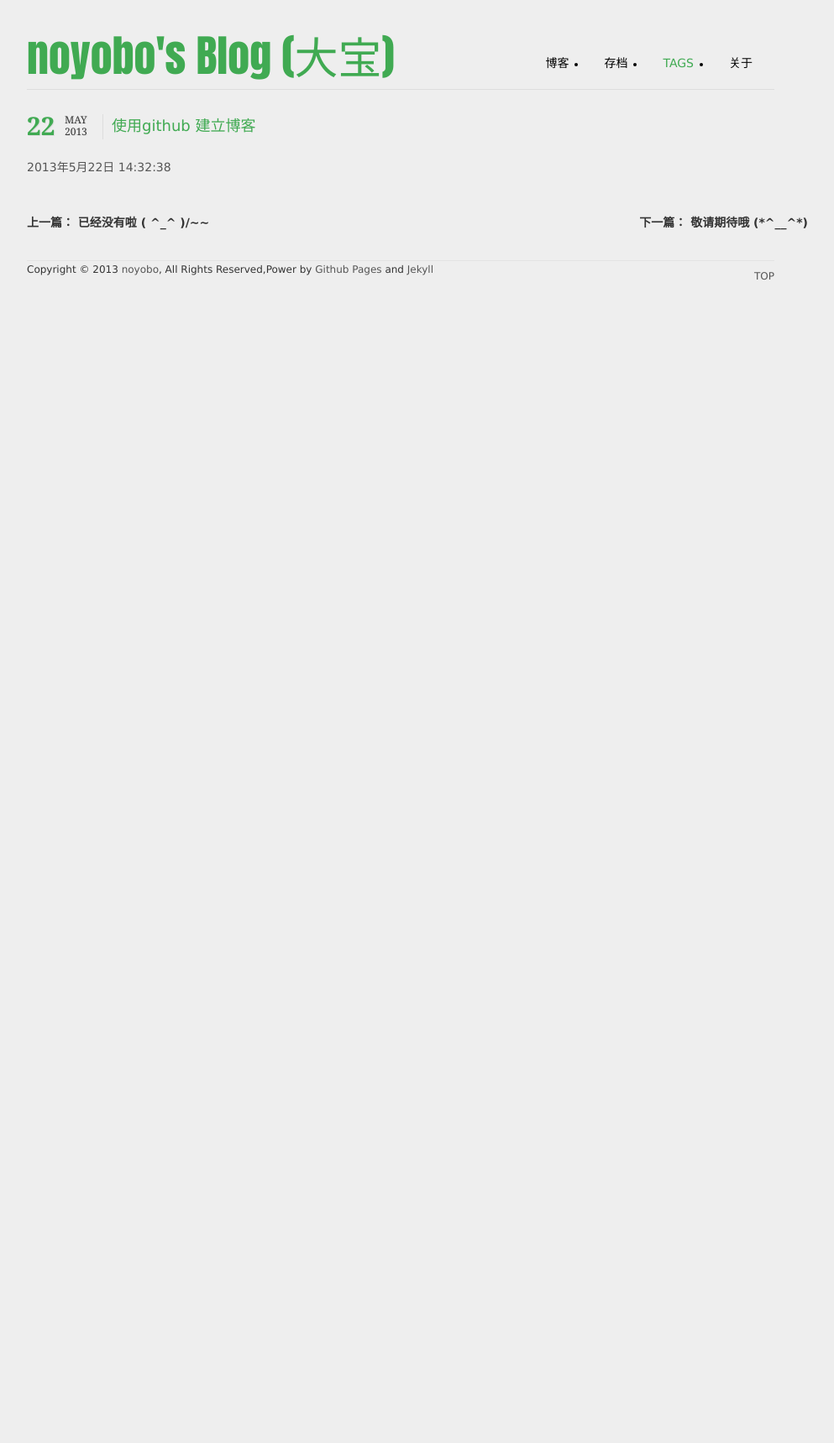
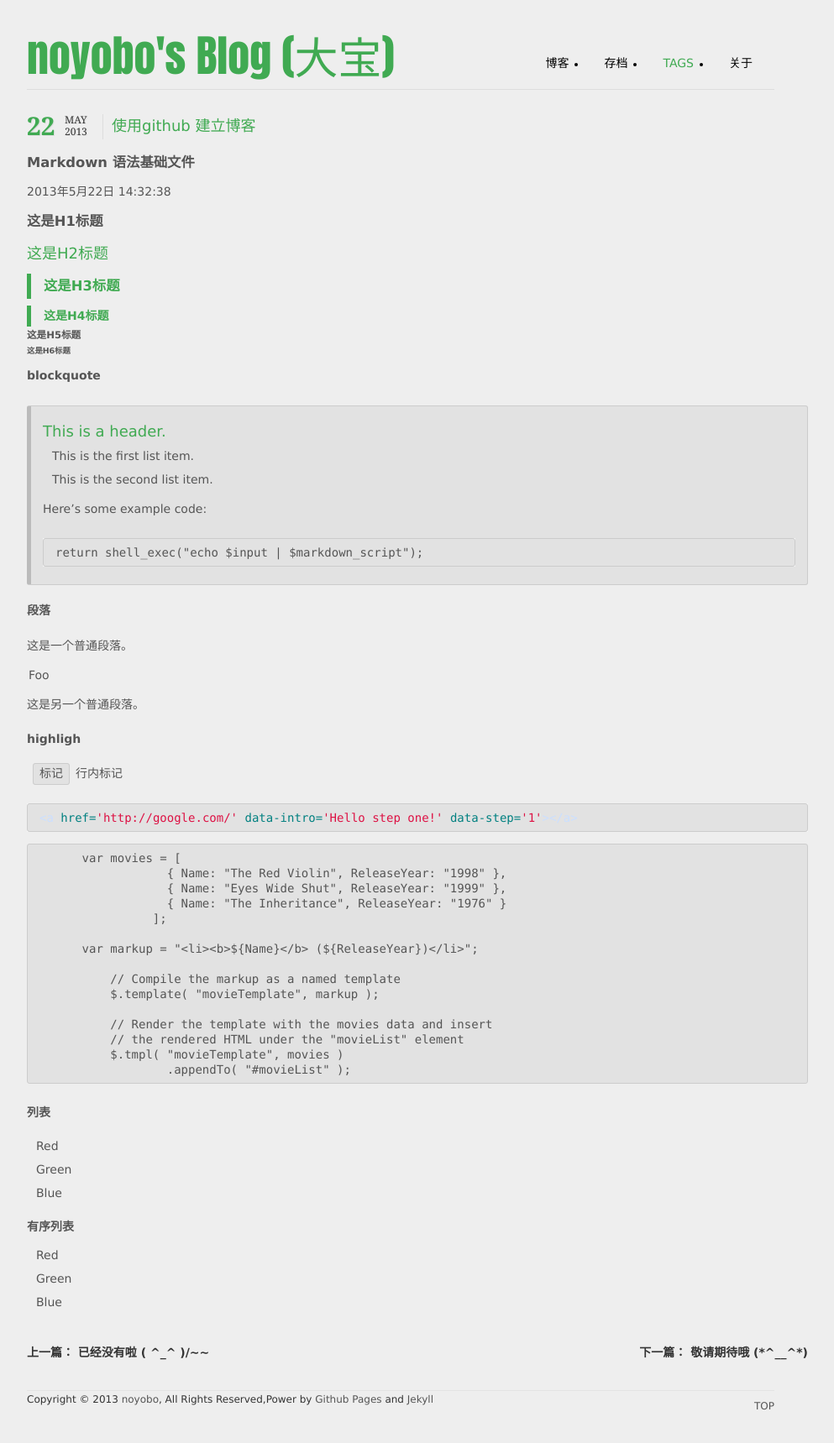
Before and after one commit to noyobo/noyobo.github.com, a Jekyll site: the page built from _posts/2013-05-22-start-blog.md, in a window 1280 px wide. Shown: the whole page at 84% size, without its empty margins (163-1156 px from the left). Built offline with Jekyll 4.4.1, drawn with Linux system fonts in a browser that asks for light colours; Markdown is read by kramdown in place of the engine named in the settings; comment, search, counter and statistics services are not loaded; before the commit the page ends 900 px from its top, so only the background shows below that.

Commit message:
markdown

`````diff
--- a/_posts/2013-05-22-start-blog.md
+++ b/_posts/2013-05-22-start-blog.md
@@ -4,4 +4,73 @@ title: 使用github 建立博客
 tags: blog
 ---
 
+Markdown 语法基础文件
+============
+
 2013年5月22日 14:32:38
+
+#这是H1标题
+##这是H2标题
+###这是H3标题
+####这是H4标题
+#####这是H5标题
+######这是H6标题
+
+**blockquote**
+
+> ## This is a header.
+>
+> 1.   This is the first list item.
+> 2.   This is the second list item.
+>
+> Here's some example code:
+>
+>     return shell_exec("echo $input | $markdown_script");
+
+**段落**
+
+这是一个普通段落。
+
+<table>
+    <tr>
+        <td>Foo</td>
+    </tr>
+</table>
+
+这是另一个普通段落。
+
+**highligh**
+
+`标记`行内标记
+
+```html
+<a href='http://google.com/' data-intro='Hello step one!' data-step='1'></a>
+````
+
+```JavaScript
+      var movies = [
+		  { Name: "The Red Violin", ReleaseYear: "1998" },
+		  { Name: "Eyes Wide Shut", ReleaseYear: "1999" },
+		  { Name: "The Inheritance", ReleaseYear: "1976" }
+		];
+
+      var markup = "<li><b>${Name}</b> (${ReleaseYear})</li>";
+
+	  // Compile the markup as a named template
+	  $.template( "movieTemplate", markup );
+
+	  // Render the template with the movies data and insert
+	  // the rendered HTML under the "movieList" element
+	  $.tmpl( "movieTemplate", movies )
+		  .appendTo( "#movieList" );
+```
+
+**列表**
+*   Red
+*   Green
+*   Blue
+
+**有序列表**
+1.   Red
+2.   Green
+3.   Blue
`````
